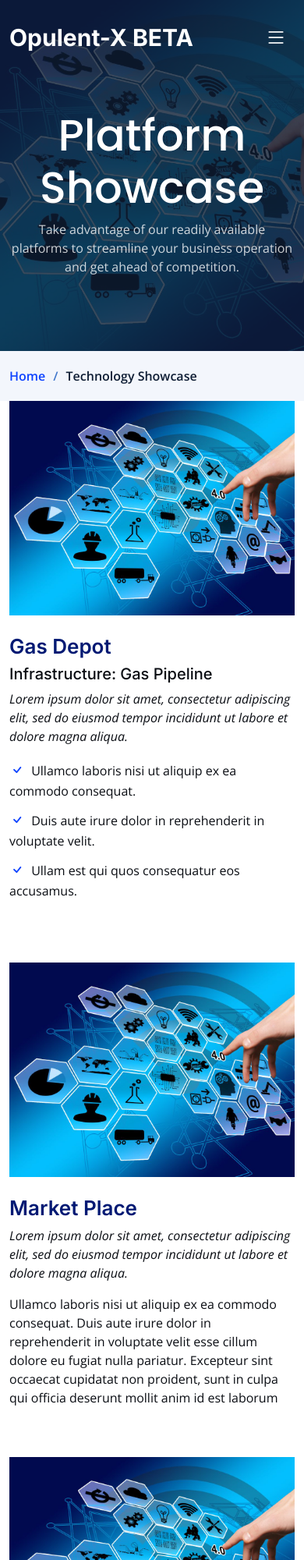
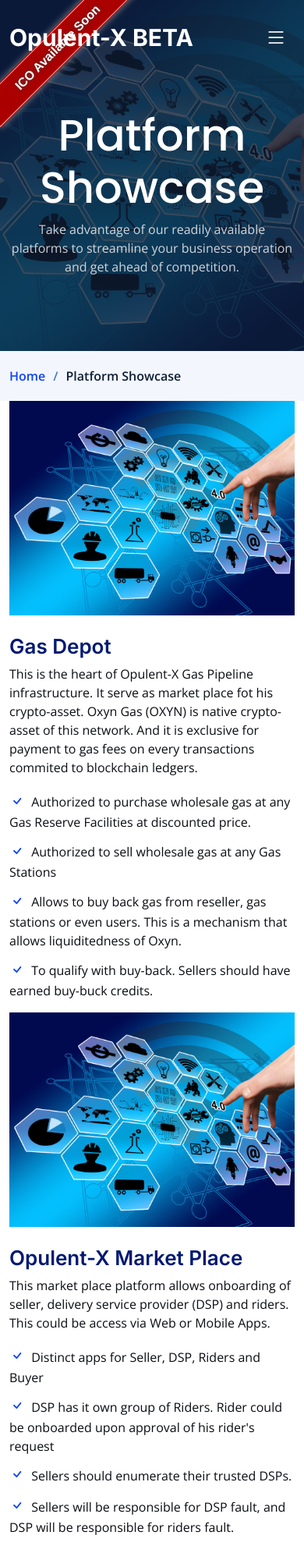
Before and after one commit to Opulent-X/beta.opulent-x.com, a plain HTML site: page more-platforms.html in a window 390 px wide. Shown: the top 2000 px of the page at 78% size. Drawn offline with nearby package versions, Linux system fonts and the light colour scheme.

Commit message:
add information to platform showcase

```diff
--- a/more-platforms.html
+++ b/more-platforms.html
@@ -35,6 +35,40 @@
     * Author: BootstrapMade.com
     * License: https://bootstrapmade.com/license/
     ======================================================== -->
+    <style type="text/css">
+      .ribbon {
+       background-color: #a00;
+       overflow: hidden;
+       white-space: nowrap;
+       /* top left corner */
+       position: absolute;
+       left: -50px;
+       top: 40px;
+       /* for 45 deg rotation */
+       -webkit-transform: rotate(-45deg);
+          -moz-transform: rotate(-45deg);
+           -ms-transform: rotate(-45deg);
+            -o-transform: rotate(-45deg);
+               transform: rotate(-45deg);
+       /* for creating shadow */
+       -webkit-box-shadow: 0 0 10px #888;
+          -moz-box-shadow: 0 0 10px #888;
+               box-shadow: 0 0 10px #888;
+     }
+     .ribbon a {
+       border: 1px solid #faa;
+       color: #fff;
+       display: block;
+       font: bold 100% 'Helvetica Neue', Helvetica, Arial, sans-serif;
+       margin: 1px 0;
+       padding: 10px 50px;
+       text-align: center;
+       text-decoration: none;
+       /* for creating shadow */
+       text-shadow: 0 0 5px #444;
+     }
+       </style>
+
   </head>
 
 
@@ -85,7 +119,7 @@
         <div class="container">
           <ol>
             <li><a href="index.html">Home</a></li>
-            <li>Technology Showcase</li>
+            <li>Platform Showcase</li>
           </ol>
         </div>
       </nav>
@@ -97,19 +131,53 @@
         <div class="row gy-4 align-items-center features-item" data-aos="fade-up">
 
           <div class="col-md-5">
+
+            <img src="assets/img/platform.jpg"  class="img-fluid" alt="">
+          </div>
+          <div class="col-md-7">
+            <h3>Gas Depot</h3>
+            <p >
+             This is the heart of Opulent-X Gas Pipeline infrastructure. It serve as market place fot his crypto-asset. Oxyn Gas (OXYN) is native crypto-asset of this network.
+             And it is exclusive for payment to gas fees on every transactions commited to blockchain ledgers.
+            </p>
+            <ul>
+              <li><i class="bi bi-check"></i> Authorized to purchase wholesale gas at any Gas Reserve Facilities at discounted price.</li>
+              <li><i class="bi bi-check"></i> Authorized to sell wholesale gas at any Gas Stations</li>
+              <li><i class="bi bi-check"></i> Allows to buy back gas from reseller, gas stations or even users. This is a mechanism that allows liquiditedness of Oxyn.</li>
+              <li><i class="bi bi-check"></i> To qualify with buy-back. Sellers should have earned buy-buck credits.</li>
+            </ul>
+          </div>
+        </div><!-- Features Item -->
+        <div class="ribbon">
+          <a href="https://beta.opulent-x.com/more-platforms.html">ICO Available Soon</a>
+        </div>
+        <div class="row gy-4 align-items-center features-item" data-aos="fade-up">
+          <div class="col-md-5 order-1 order-md-2">
+            <img src="assets/img/platform.jpg" class="img-fluid" alt="">
+          </div>
+          <div class="col-md-7 order-2 order-md-1">
+            <h3>Opulent-X Market Place</h3>
+            <p>
+              This market place platform allows onboarding of seller, delivery service provider (DSP) and riders. This could be access via Web or Mobile Apps.
+            </p>
+            <ul>
+              <li><i class="bi bi-check"></i> Distinct apps for Seller, DSP, Riders and Buyer</li>
+              <li><i class="bi bi-check"></i> DSP has it own group of Riders. Rider could be onboarded upon approval of his rider's request </li>
+              <li><i class="bi bi-check"></i> Sellers should enumerate their trusted DSPs. </li>
+              <li><i class="bi bi-check"></i> Sellers will be responsible for DSP fault, and DSP will be responsible for riders fault. </li>
+            </ul>
+          </div>
+        </div><!-- Features Item -->
+
+        <div class="row gy-4 align-items-center features-item" data-aos="fade-up">
+          <div class="col-md-5">
             <img src="assets/img/platform.jpg" class="img-fluid" alt="">
           </div>
           <div class="col-md-7">
-            <h3>Gas Depot</h3>
-            <h5>Infrastructure: Gas Pipeline</h5>
-            <p class="fst-italic">
-              Lorem ipsum dolor sit amet, consectetur adipiscing elit, sed do eiusmod tempor incididunt ut labore et dolore
-              magna aliqua.
-            </p>
+            <h3>Payment (Electronic Fund Transfer)</h3>
+            <p>It is analogous to VISA card payment network. It has robust on-boarding and management of Payment Issuer, Acquirer and Terminal Provider.  </p>
             <ul>
-              <li><i class="bi bi-check"></i> Ullamco laboris nisi ut aliquip ex ea commodo consequat.</li>
-              <li><i class="bi bi-check"></i> Duis aute irure dolor in reprehenderit in voluptate velit.</li>
-              <li><i class="bi bi-check"></i> Ullam est qui quos consequatur eos accusamus.</li>
+              <li><i class="bi bi-check"></i> EFT Payment using POS, ATM and even Web</li>
             </ul>
           </div>
         </div><!-- Features Item -->
@@ -119,49 +187,16 @@
             <img src="assets/img/platform.jpg" class="img-fluid" alt="">
           </div>
           <div class="col-md-7 order-2 order-md-1">
-            <h3>Market Place</h3>
-            <p class="fst-italic">
-              Lorem ipsum dolor sit amet, consectetur adipiscing elit, sed do eiusmod tempor incididunt ut labore et dolore
-              magna aliqua.
+            <h3>Clearing House (Global Interbank Fund Transfer)</h3>
+
+            <p>
+             Analogous to SWIFT that allows secure Interbank Electroinic Fund Transfer globally and borderless. This is basically account to account fund transfer.
             </p>
-            <p>
-              Ullamco laboris nisi ut aliquip ex ea commodo consequat. Duis aute irure dolor in reprehenderit in voluptate
-              velit esse cillum dolore eu fugiat nulla pariatur. Excepteur sint occaecat cupidatat non proident, sunt in
-              culpa qui officia deserunt mollit anim id est laborum
-            </p>
-          </div>
-        </div><!-- Features Item -->
+            <ul>
+              <li><i class="bi bi-check"></i> This similar to SWIFT in terms of Global Transaction</li>
+              <li><i class="bi bi-check"></i> Function like Philippine InstaPay (Local Transaction) </li>
 
-        <div class="row gy-4 align-items-center features-item" data-aos="fade-up">
-          <div class="col-md-5">
-            <img src="assets/img/platform.jpg" class="img-fluid" alt="">
-          </div>
-          <div class="col-md-7">
-            <h3>Payment (Electronic Fund Transfer)</h3>
-            <p>Cupiditate placeat cupiditate placeat est ipsam culpa. Delectus quia minima quod. Sunt saepe odit aut quia voluptatem hic voluptas dolor doloremque.</p>
-            <ul>
-              <li><i class="bi bi-check"></i> Ullamco laboris nisi ut aliquip ex ea commodo consequat.</li>
-              <li><i class="bi bi-check"></i> Duis aute irure dolor in reprehenderit in voluptate velit.</li>
-              <li><i class="bi bi-check"></i> Facilis ut et voluptatem aperiam. Autem soluta ad fugiat.</li>
             </ul>
-          </div>
-        </div><!-- Features Item -->
-
-        <div class="row gy-4 align-items-center features-item" data-aos="fade-up">
-          <div class="col-md-5 order-1 order-md-2">
-            <img src="assets/img/platform.jpg" class="img-fluid" alt="">
-          </div>
-          <div class="col-md-7 order-2 order-md-1">
-            <h3>Banking (Decentralized Clearing House)</h3>
-            <p class="fst-italic">
-              Lorem ipsum dolor sit amet, consectetur adipiscing elit, sed do eiusmod tempor incididunt ut labore et dolore
-              magna aliqua.
-            </p>
-            <p>
-              Ullamco laboris nisi ut aliquip ex ea commodo consequat. Duis aute irure dolor in reprehenderit in voluptate
-              velit esse cillum dolore eu fugiat nulla pariatur. Excepteur sint occaecat cupidatat non proident, sunt in
-              culpa qui officia deserunt mollit anim id est laborum
-            </p>
           </div>
         </div><!-- Features Item -->
 
@@ -176,15 +211,14 @@
                   </div>
                   <div class="col-md-7">
                     <h3>Bills Payment 3.0</h3>
-                    <h5>Infrastructure: Gas Pipeline</h5>
+                    <h5>Platform & Innovation</h5>
                     <p class="fst-italic">
-                      Lorem ipsum dolor sit amet, consectetur adipiscing elit, sed do eiusmod tempor incididunt ut labore et dolore
-                      magna aliqua.
+                      This is our Pilot Innovation. Which is revolutionizing current Bills Payment infrastructure. It has robust on-boarding of Biller, Agent and Payer.
                     </p>
                     <ul>
-                      <li><i class="bi bi-check"></i> Ullamco laboris nisi ut aliquip ex ea commodo consequat.</li>
-                      <li><i class="bi bi-check"></i> Duis aute irure dolor in reprehenderit in voluptate velit.</li>
-                      <li><i class="bi bi-check"></i> Ullam est qui quos consequatur eos accusamus.</li>
+                      <li><i class="bi bi-check"></i> Distinct App for Biller and  Agent (Cash Transaction)</li>
+                      <li><i class="bi bi-check"></i> Could be access with API and Web APP</li>
+                      <li><i class="bi bi-check"></i> Robotic Process Automation (RPA) Ready.</li>
                     </ul>
                   </div>
                 </div><!-- Features Item -->
@@ -196,14 +230,14 @@
                   <div class="col-md-7 order-2 order-md-1">
                     <h3> Online Crypto Payment (OCP)</h3>
                     <p class="fst-italic">
-                      Lorem ipsum dolor sit amet, consectetur adipiscing elit, sed do eiusmod tempor incididunt ut labore et dolore
-                      magna aliqua.
+                     This platform allows online merchant/seller to acceprt crypto payment directly from their checkout page. It has robust on-boarding of merchant and payment providers.
                     </p>
-                    <p>
-                      Ullamco laboris nisi ut aliquip ex ea commodo consequat. Duis aute irure dolor in reprehenderit in voluptate
-                      velit esse cillum dolore eu fugiat nulla pariatur. Excepteur sint occaecat cupidatat non proident, sunt in
-                      culpa qui officia deserunt mollit anim id est laborum
-                    </p>
+                    <ul>
+                      <li><i class="bi bi-check"></i> Free bootstrap Checkout Page</li>
+                      <li><i class="bi bi-check"></i> 3rd Party Payment Provider</li>
+                      <li><i class="bi bi-check"></i> Online Payment Dashboard</li>
+                    </ul>
+
                   </div>
                 </div><!-- Features Item -->
 
@@ -213,11 +247,12 @@
                   </div>
                   <div class="col-md-7">
                     <h3>Rewards & Loyalty Platform</h3>
-                    <p>Cupiditate placeat cupiditate placeat est ipsam culpa. Delectus quia minima quod. Sunt saepe odit aut quia voluptatem hic voluptas dolor doloremque.</p>
+                    <p>This is a global Rewards and Loyalty platforms. Perhaps we could say, the most exciting payment, loyalty and discount platform that would enabled merchants
+                       to their loyal customer sa great perks and discount.  </p>
                     <ul>
-                      <li><i class="bi bi-check"></i> Ullamco laboris nisi ut aliquip ex ea commodo consequat.</li>
-                      <li><i class="bi bi-check"></i> Duis aute irure dolor in reprehenderit in voluptate velit.</li>
-                      <li><i class="bi bi-check"></i> Facilis ut et voluptatem aperiam. Autem soluta ad fugiat.</li>
+                      <li><i class="bi bi-check"></i> Opulent-X Rewards and Loyalty club. </li>
+                      <li><i class="bi bi-check"></i> Revolutionary Rewards and Discount programs.</li>
+                      <li><i class="bi bi-check"></i> Member merchants could create their own perks</li>
                     </ul>
                   </div>
                 </div><!-- Features Item -->
@@ -228,32 +263,28 @@
                   </div>
                   <div class="col-md-7 order-2 order-md-1">
                     <h3>Remittance Platform</h3>
-                    <p class="fst-italic">
-                      Lorem ipsum dolor sit amet, consectetur adipiscing elit, sed do eiusmod tempor incididunt ut labore et dolore
-                      magna aliqua.
+                    <p >
+                      This is one of our priority and pilot platforms as it will disrupt the remittance industry. Making it easy for remittance agent to do transactions
+                       and the sender and receipient will have great experience.  With robust on-boarding system for remittance agent.
                     </p>
-                    <p>
-                      Ullamco laboris nisi ut aliquip ex ea commodo consequat. Duis aute irure dolor in reprehenderit in voluptate
-                      velit esse cillum dolore eu fugiat nulla pariatur. Excepteur sint occaecat cupidatat non proident, sunt in
-                      culpa qui officia deserunt mollit anim id est laborum
-                    </p>
+
                   </div>
                 </div><!-- Features Item -->
 
-                <div class="row gy-4 align-items-center features-item" data-aos="fade-up">
+                <!-- <div class="row gy-4 align-items-center features-item" data-aos="fade-up">
                   <div class="col-md-5">
                     <img src="assets/img/platform.jpg" class="img-fluid" alt="">
                   </div>
                   <div class="col-md-7">
-                    <h3>Remote Ordering System</h3>
-                    <p>Cupiditate placeat cupiditate placeat est ipsam culpa. Delectus quia minima quod. Sunt saepe odit aut quia voluptatem hic voluptas dolor doloremque.</p>
+                    <h3>On-site Ordering System</h3>
+                    <p>This is one of our favorite platforms which allows customer on-shop to order via their mobile app </p>
                     <ul>
                       <li><i class="bi bi-check"></i> Ullamco laboris nisi ut aliquip ex ea commodo consequat.</li>
                       <li><i class="bi bi-check"></i> Duis aute irure dolor in reprehenderit in voluptate velit.</li>
                       <li><i class="bi bi-check"></i> Facilis ut et voluptatem aperiam. Autem soluta ad fugiat.</li>
                     </ul>
                   </div>
-                </div><!-- Features Item -->
+                </div>
 
                 <div class="row gy-4 align-items-center features-item" data-aos="fade-up">
                   <div class="col-md-5 order-1 order-md-2">
@@ -271,7 +302,7 @@
                       culpa qui officia deserunt mollit anim id est laborum
                     </p>
                   </div>
-                </div><!-- Features Item -->
+                </div>Features Item -->
               </div>
     </section><!-- End Features Section -->
 
```
Also changed, not shown: test.html (added, +44 -0 lines).
